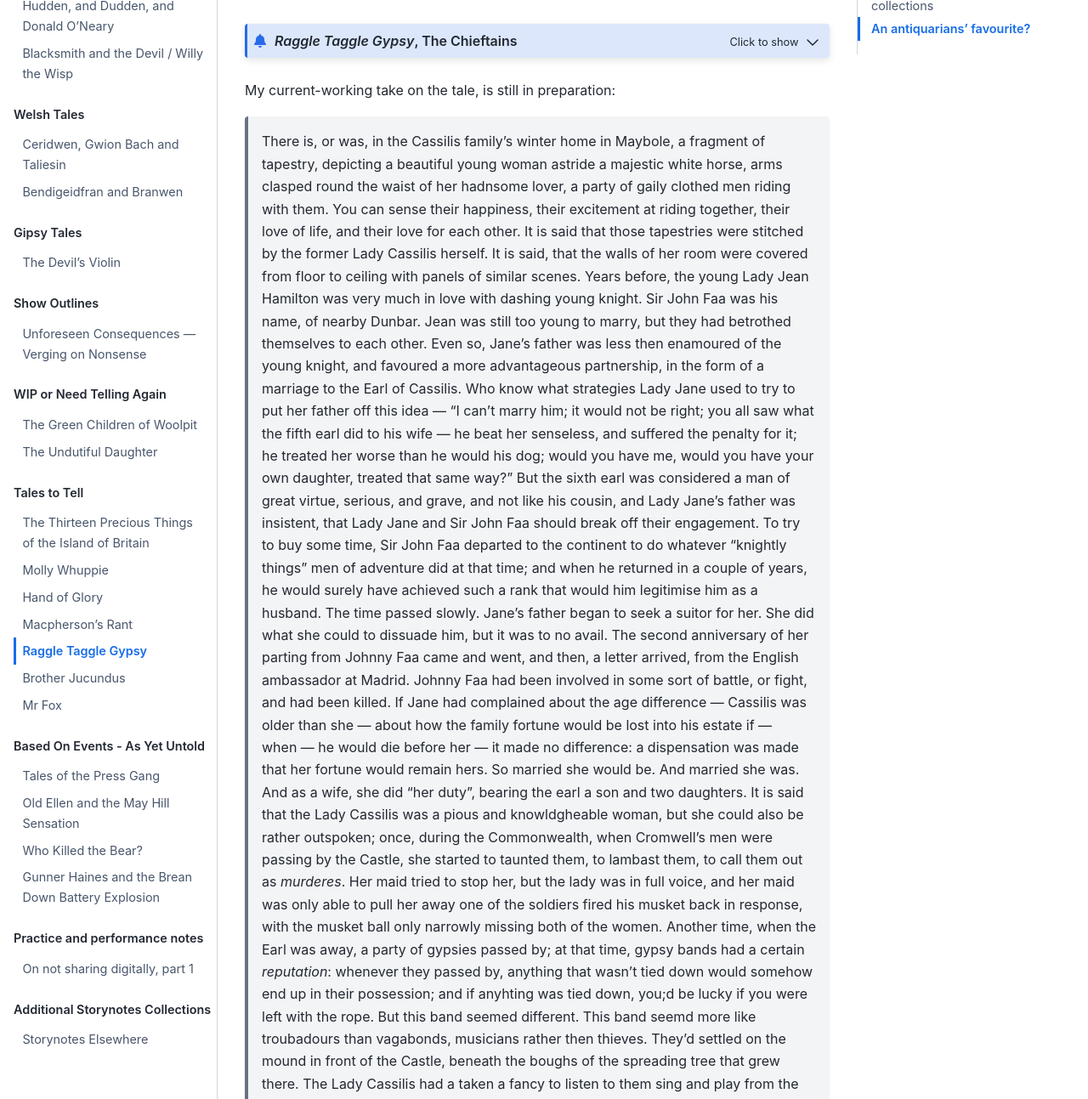
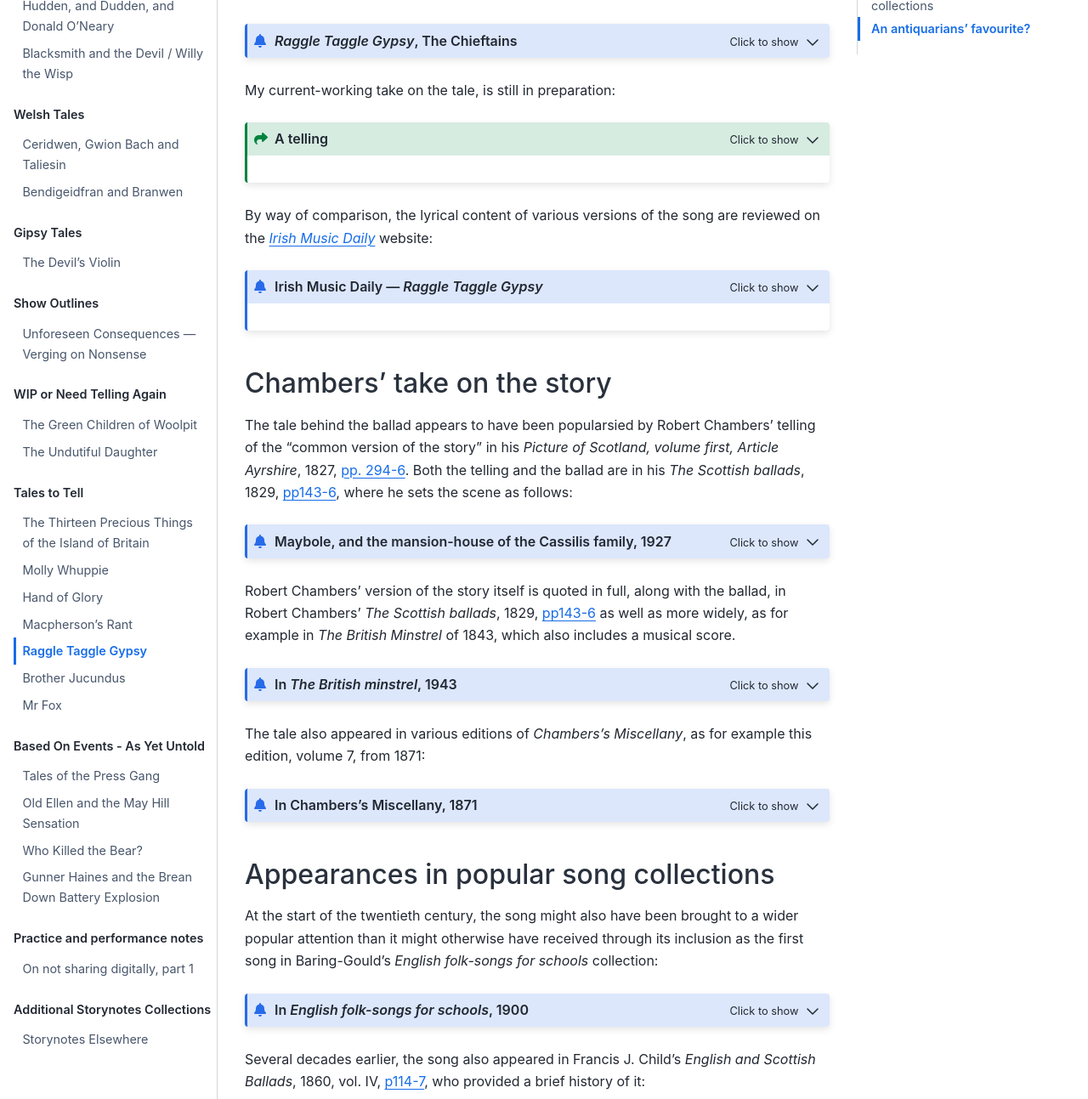
Before and after one commit to psychemedia/storytelling-notes, a Jupyter Book: the page built from raggle_taggle_gypsy.md, in a window 1280 px wide and 1400 px high, scrolled down 1287 px, cut to the strip 107-1400 px from the top of the window. Shown: the whole strip at 85% size. Built offline with Jupyter Book 1.0.4 settings and Sphinx 7.4.7 and the Sphinx Book theme 1.1.4, drawn with Linux system fonts in a browser that asks for light colours; some of the changed text lies outside the part shown.

Commit message:
Update raggle_taggle_gypsy.md

````diff
--- a/raggle_taggle_gypsy.md
+++ b/raggle_taggle_gypsy.md
@@ -70,30 +70,57 @@ I'm away with the raggle taggle gypsy-o!"
 
 My current-working take on the tale, is still in preparation:
 
+```{admonition} A telling
+:class: seealso dropdown
+
 > There is, or was, in the Cassilis family's winter home in Maybole,  a fragment of tapestry, depicting a beautiful young woman astride a majestic white horse, arms clasped round the waist of her hadnsome lover, a party of gaily clothed men riding with them.
+>
 > You can sense their happiness, their excitement at riding together, their love of life, and their love for each other. It is said that those tapestries were stitched by the former Lady Cassilis herself. It is said, that the walls of her room were covered from floor to ceiling with panels of similar scenes.
+>
 > Years before, the young Lady Jean Hamilton was very much in love with dashing young knight. Sir John Faa was his name, of nearby Dunbar. Jean was still too young to marry, but they had betrothed themselves to each other. Even so, Jane's father was less then enamoured of the young knight, and favoured a more advantageous partnership, in the form of a marriage to the Earl of Cassilis. Who know what strategies Lady Jane used to try to put her father off this idea — "I can't marry him; it would not be right; you all saw what the fifth earl did to his wife — he beat her senseless, and suffered the penalty for it; he treated her worse than he would his dog; would you have me, would you have your own daughter, treated that same way?" But the sixth earl was considered a man of great virtue, serious, and grave, and not like his cousin, and Lady Jane's father was insistent, that Lady Jane and Sir John Faa should break off their engagement. To try to buy some time, Sir John Faa departed to the continent to do whatever  "knightly things" men of adventure did at that time; and when he returned in a couple of years, he would surely have achieved such a rank that would him legitimise him as a husband.
+>
 > The time passed slowly. Jane's father began to seek a suitor for her. She did what she could to dissuade him, but it was to no avail. The second anniversary of her parting from Johnny Faa came and went, and then, a letter arrived, from the English ambassador at Madrid. Johnny Faa had been involved in some sort of battle, or fight, and had been killed.
+>
 > If Jane had complained about the age difference — Cassilis was older than she — about how the family fortune would be lost into his estate if — when — he would die before her — it made no difference: a dispensation was made that her fortune would remain hers.
+>
 > So married she would be.
+>
 > And married she was.
+>
 > And as a wife, she did "her duty", bearing the earl a son and two daughters.
+>
 > It is said that the Lady Cassilis was a pious and knowldgheable woman, but she could also be rather outspoken; once, during the Commonwealth, when Cromwell's men were passing by the Castle, she started to taunted them, to lambast them, to call them out as *murderes*. Her maid tried to stop her, but the lady was in full voice, and her maid was only able to pull her away one of the soldiers fired his musket back in response, with the musket ball only narrowly missing both of the women.
+>
 > Another time, when the Earl was away, a party of gypsies passed by; at that time, gypsy bands had a certain *reputation*: whenever they passed by, anything that wasn't tied down would somehow end up in their possession; and if anyhting was tied down, you;d be lucky if you were left with the rope. But this band seemed different. This band seemd more like troubadours than vagabonds, musicians rather then thieves.
+>
 > They'd settled on the mound in front of the Castle, beneath the boughs of the spreading tree that grew there. The Lady Cassilis had a taken a fancy to listen to them sing and play from the battlements. She called her maid to fetch some coins, that she could throw down to them, and called them closer... and recognised, amongst, them, Johnny Faa. Her true love. Her betrothed. The maid was sent to tell the men to go round to the kitchens, where they would be fed. And somehow she managed to meet with them, or at least, one of them in particular.
+>
 > "what happened to you? Where have you been? We had a letter, that you were killed, that you were killed in some battle, or fight? And so I had to marry him, I, I thought you were dead..."
+>
 > "Not dead, just detained. By the Inquisition... there was a little misunderstanding. I may have said something that dodnlt go down too well... but then, eventually, I, well, you know, and then it took some time to get back across Spain, across the mountains, across France... And when I eventually got to London, I saw Cassilis, heard that he had married, heard he'd married you..."
+>
 > "I joined up up with these men, told them my story... And we made a plan... So come with us, come with me... You don't have to stay here any more. We can be together, like we said we would be."
+>
 > It is said, in some versions of the song, that the gypsies beguiled the lady, that she left with them under some enchantment.
+>
 > It is said, or it is sung, that when the Earl returned home to find his wife had left with a raggle taggle band of gypsies, that he saddled his fastest black horse and set off in search of them.
+>
 > That when he eventually found them, he wondered of his wife how she could leave her house, and her lands, her finery and her finances, and then she replied that she was happier with he raggle taggle gypsy, oh.
+>
 > But the story tells a different tale.
+>
 > It tells of how the Earl of Cassilis and his men found them at a ford, a crossing place of stepping stones over the Doon, a place that came to be known as the Gypsies' steps. Cassilis may well have asked his wife what she thought she was doing, but he also took Sir John Faa, and all but one of the gypsy men he was with, as his prisoners.
+>
 > Becuase at this time in Scotland, the Lord of the manor was also the man who determined the law. And he saw fit to punish John Faa.
+>
 > The Lady Cassilis, Lafy Jane Hamilton, as was, was taken up to the castle. Was taken to the window from which she had teased and taunted Cromxell's men, and forced to watch as one by one the gypsy men were hung from the spreading tree on the mound in front of the house. Was forced to watch as the last of the men, her once betrothed knight, Sir John Faa, was hung by the neck, until he was dead. And then cut down.
+>
 > That room, in the Castle of the Cassilis family line, was forever after known as the Countess' room. For a short while, she remained there, but as she sank into melancholoy and despair, a perhaps understandable reaction to what she had been forced to witness. She was then removed to the family house at Maybole and divorced by the Earl of Cassilis.
+>
 > But still her punishment continued. For carved into the stone staircase were fifteen heads, their features the same as those of Johnny Faa's men, and largest amongst them the carved head of Sit John Faa himself.
+>
 > And so the Lady spent her time in isolation, fixated on creating in tapestry another ending to the tale. An ending that is one more commonly found in the song that was written by the man who escaped the clutches of the Earl of Cassilis' mean at the Gypsies' steps. The song that is known as the *Raggle Taggle Gypsy, Oh*.
+```
 
 By way of comparison, the lyrical content of various versions of the song are reviewed on the [*Irish Music Daily*](https://www.irishmusicdaily.com/raggle-taggle-gypsy) website:
 
````
